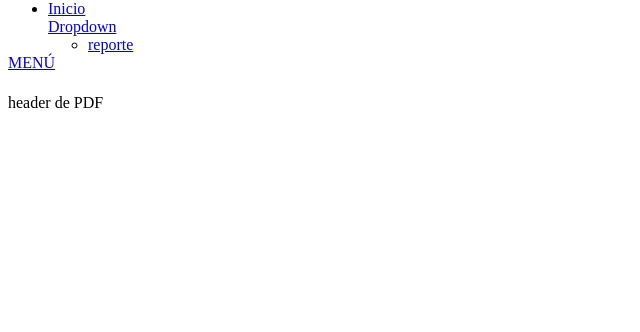
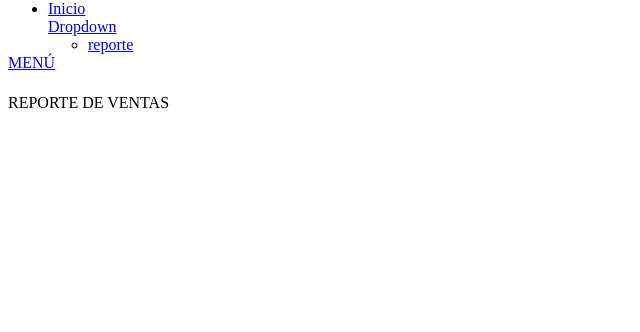
Before and after one commit to bolvitor/prueba_pdf2, a PHP site: template views/reporte/header.php in a window 1280 px wide. Shown: the part 26-358 px from the top of the page, without its empty margins (0-640 px from the left). Run offline with PHP 8.4, Linux system fonts and the light colour scheme; the template is opened without the code that fills it, so the values that code supplies are empty.

Commit message:
correcciones en el la vista del reporte

```diff
--- a/src/js/ventas/index.js
+++ b/src/js/ventas/index.js
@@ -1,10 +1,8 @@
 
 import { Toast,} from "../funciones";
 
-
 const formulario = document.getElementById('formularioVenta');
 const btnBuscar = document.getElementById('btnBuscar');
-
 
 const buscar = async () => {
     const fechaInicio = document.getElementById('fechaInicio').value;
--- a/views/reporte/footer.php
+++ b/views/reporte/footer.php
@@ -1 +1 @@
-<p>footer de PDF pagina no. {PAGENO} de {nb}</p>
+<p>pagina no. {PAGENO} de {nb}</p>
--- a/views/reporte/header.php
+++ b/views/reporte/header.php
@@ -1,2 +1 @@
-<p>header de PDF</p>
-<?= $saludo ?>
+<p>REPORTE DE VENTAS</p>
--- a/views/reporte/pdf.php
+++ b/views/reporte/pdf.php
@@ -29,6 +29,7 @@
 </style>
 
 <table>
+
     <thead>
         <tr>
             <th>Fecha</th>
```
